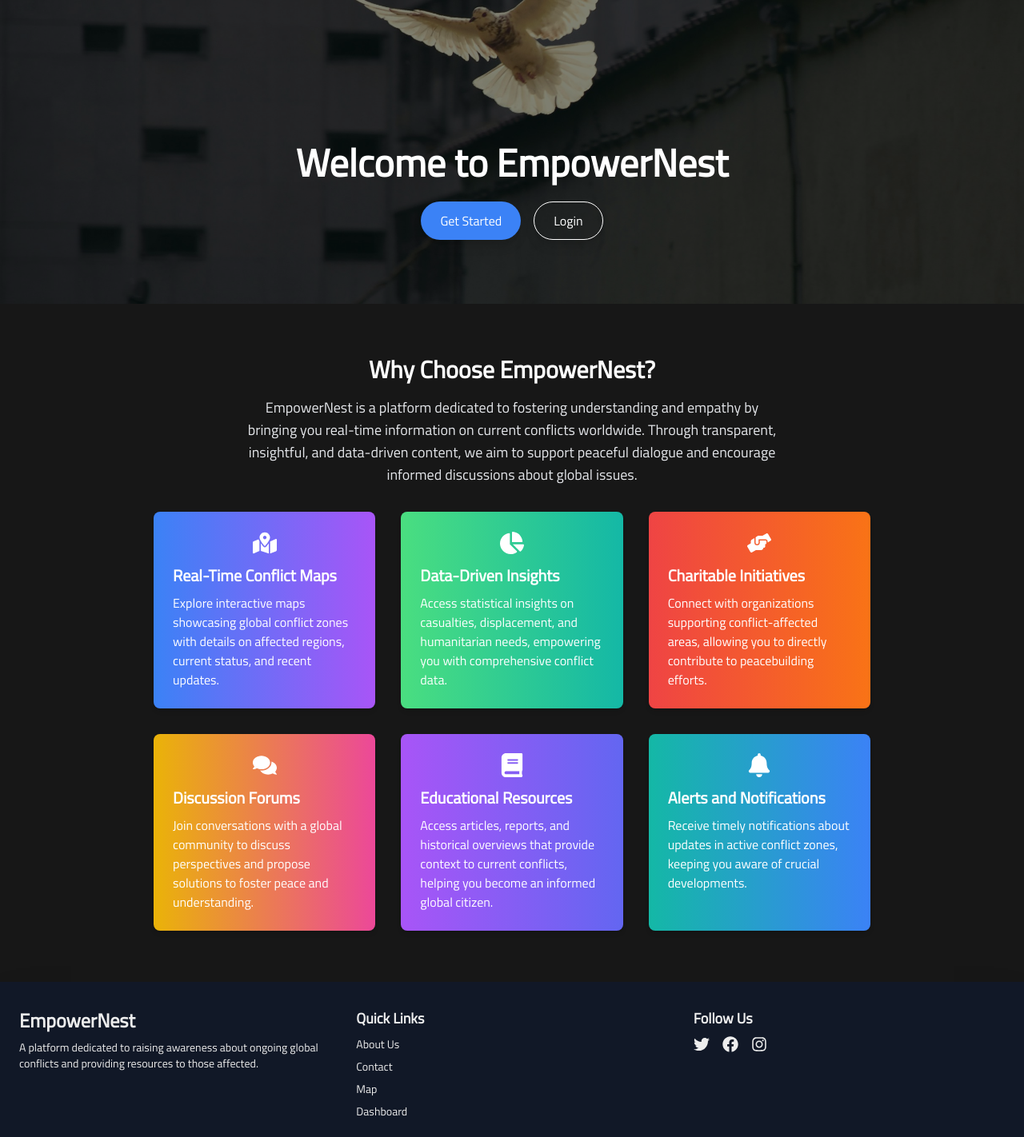
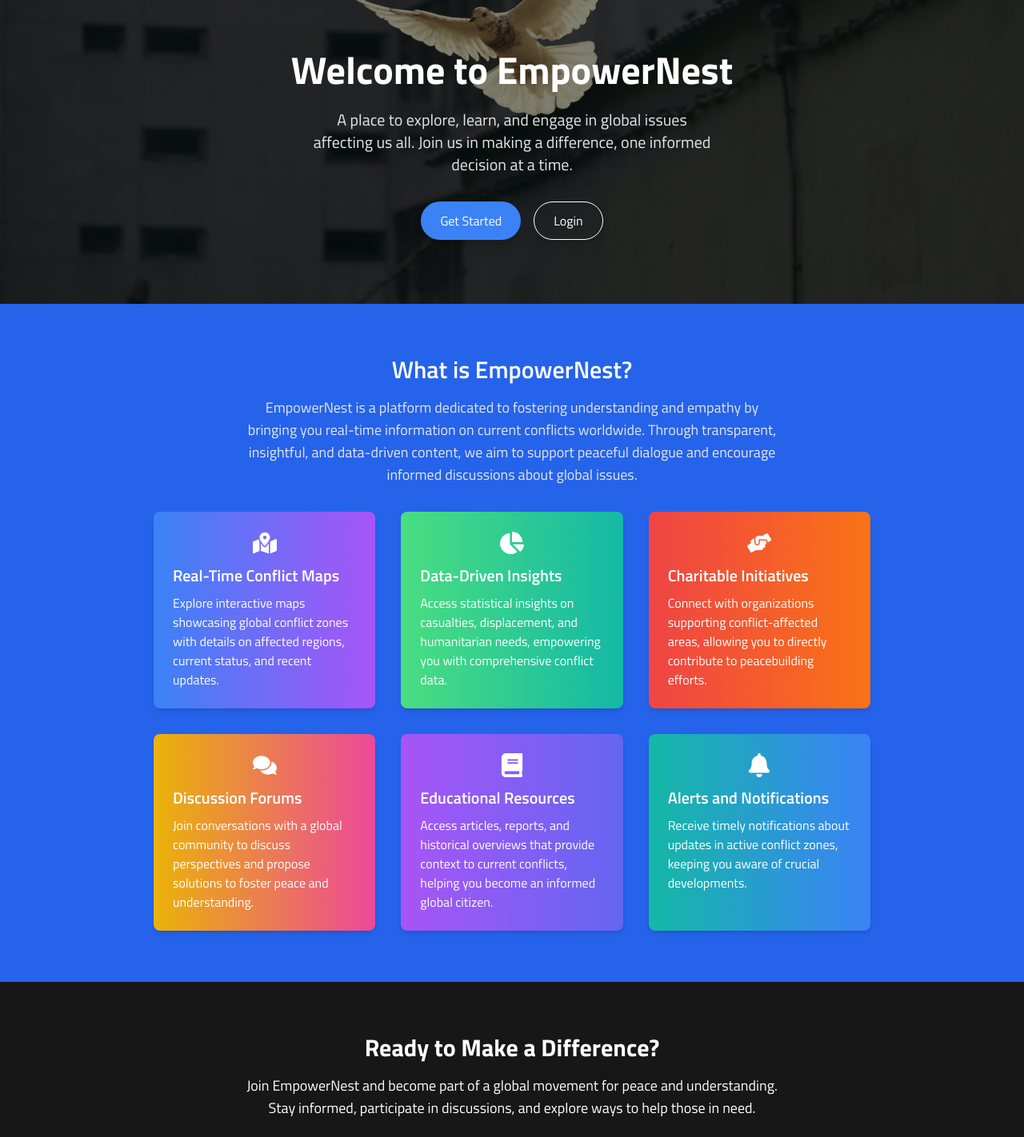
Before and after one commit to yotam1802/HackTheChange2024, a Next.js app: page / in a window 1280 px wide. Shown: the part 260-1682 px from the top of the page at 80% size. Built offline with nearby package versions, Linux system fonts and the light colour scheme; no server answers.

Commit message:
small ui

```diff
--- a/src/app/layout.js
+++ b/src/app/layout.js
@@ -5,10 +5,10 @@ import { Titillium_Web } from "next/font/google";
 import { SessionProvider } from "next-auth/react";
 import "./globals.css";
 
-// Configure IBM Plex Sans with available weights
+// Configure Titillium Web with multiple available weights
 const titillium = Titillium_Web({
   subsets: ["latin"],
-  weight: ["400"], // Specify available weights
+  weight: ["200", "300", "400", "600", "700"], // Specify desired weights
 });
 
 export default function Layout({ children }) {
--- a/src/app/page.js
+++ b/src/app/page.js
@@ -36,14 +36,16 @@ export default function Home() {
         className="relative w-full h-[80vh] bg-cover bg-center flex items-end"
         style={{ backgroundImage: "url('/hero-background.jpg')" }}
       >
-        {/* Overlay */}
         <div className="absolute inset-0 bg-black opacity-50"></div>
-
-        {/* Hero Text */}
         <div className="relative z-10 text-center text-white p-8 w-full flex flex-col items-center mb-12">
           <h1 className="text-4xl sm:text-5xl font-bold mb-6">
             Welcome to EmpowerNest
           </h1>
+          <p className="max-w-lg text-lg sm:text-xl text-gray-200 mb-8">
+            A place to explore, learn, and engage in global issues affecting us
+            all. Join us in making a difference, one informed decision at a
+            time.
+          </p>
           <div className="flex gap-4">
             <a
               className="rounded-full bg-blue-500 hover:bg-blue-600 text-white text-sm sm:text-base h-10 sm:h-12 px-6 flex items-center justify-center transition-colors shadow-lg"
@@ -61,10 +63,10 @@ export default function Home() {
         </div>
       </div>
 
-      {/* Additional Content */}
-      <div className="flex flex-col items-center justify-center p-8 bg-gray-850 text-gray-100">
-        <h2 className="text-2xl sm:text-3xl font-semibold mt-8 mb-4 text-white">
-          Why Choose EmpowerNest?
+      {/* Features Section */}
+      <div className="flex flex-col items-center justify-center p-8 bg-blue-600 text-gray-100 py-16">
+        <h2 className="text-2xl sm:text-3xl font-semibold mb-4 text-white">
+          What is EmpowerNest?
         </h2>
         <p className="max-w-2xl text-center mb-8 text-lg text-gray-200">
           EmpowerNest is a platform dedicated to fostering understanding and
@@ -141,6 +143,22 @@ export default function Home() {
         </div>
       </div>
 
+      {/* Call to Action */}
+      <div className="flex flex-col items-center justify-center bg-background text-white py-16 px-8 text-center">
+        <h2 className="text-3xl font-bold mb-4">Ready to Make a Difference?</h2>
+        <p className="text-lg max-w-2xl mb-6">
+          Join EmpowerNest and become part of a global movement for peace and
+          understanding. Stay informed, participate in discussions, and explore
+          ways to help those in need.
+        </p>
+        <a
+          href="/signup"
+          className="rounded-full bg-white text-blue-600 hover:bg-gray-100 text-sm sm:text-base h-10 sm:h-12 px-6 flex items-center justify-center transition-colors shadow-lg"
+        >
+          Join Us Now
+        </a>
+      </div>
+
       {/* Footer */}
       <Footer />
     </div>
--- a/src/components/Navbar.js
+++ b/src/components/Navbar.js
@@ -13,7 +13,7 @@ export default function Navbar() {
   };
 
   return (
-    <nav className="bg-background text-foreground py-1 shadow-md h-18 max-h-18 z-50">
+    <nav className="bg-background text-foreground py-1 shadow-md h-18 max-h-18 z-50 max-md:px-2">
       <div className="container mx-auto flex justify-between items-center">
         <div className="flex items-center justify-between w-full">
           {/* Add a wrapper for the logo and text */}
```
